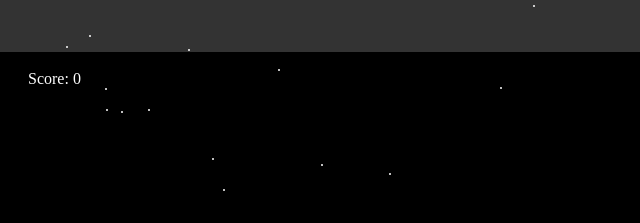
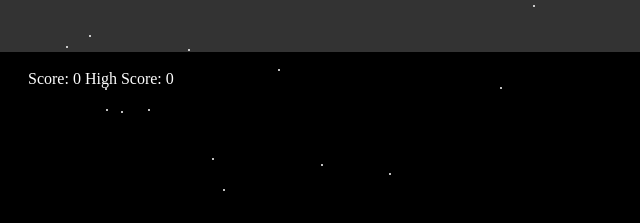
Before and after one commit to ClJarvis/T-RexGame, a plain HTML site: page index.html in a window 1280 px wide. Shown: the part 188-411 px from the top of the page, 0-640 px from the left. Drawn offline with Linux system fonts and the light colour scheme.

Commit message:
working on higscore

```diff
--- a/app.js
+++ b/app.js
@@ -106,7 +106,13 @@ function generateObstacles() {
 	if (obstaclePosition > 60 && position < 60)
 		score = score +100
 		document.getElementById("score").innerHTML = score
-		console.log(score)
+	/* compare current score  to highscore save highscore  	*/
+	if (localStorage.getItem('highscore')) {
+    	highscore = localStorage.getItem('highscore');
+  }
+
+	if (highscore >= score)
+		document.getElementById("highscore").innerHTML = highscore
 
 }
 	generateObstacles()
--- a/index.html
+++ b/index.html
@@ -20,7 +20,9 @@
 </div>
 
 	<div id="lunarSurface">
-	<br><div class="scoreLabel">Score: <span id="score">0</span></div>
+	<br><div class="scoreLabel">Score: <span id="score">0</span>
+			High Score: <span id="highscore">0</span>
+		</div>
 		<h2 id="alert"></h2>
 		<div class="grid">
  			<div class="rocket"></div>
```
